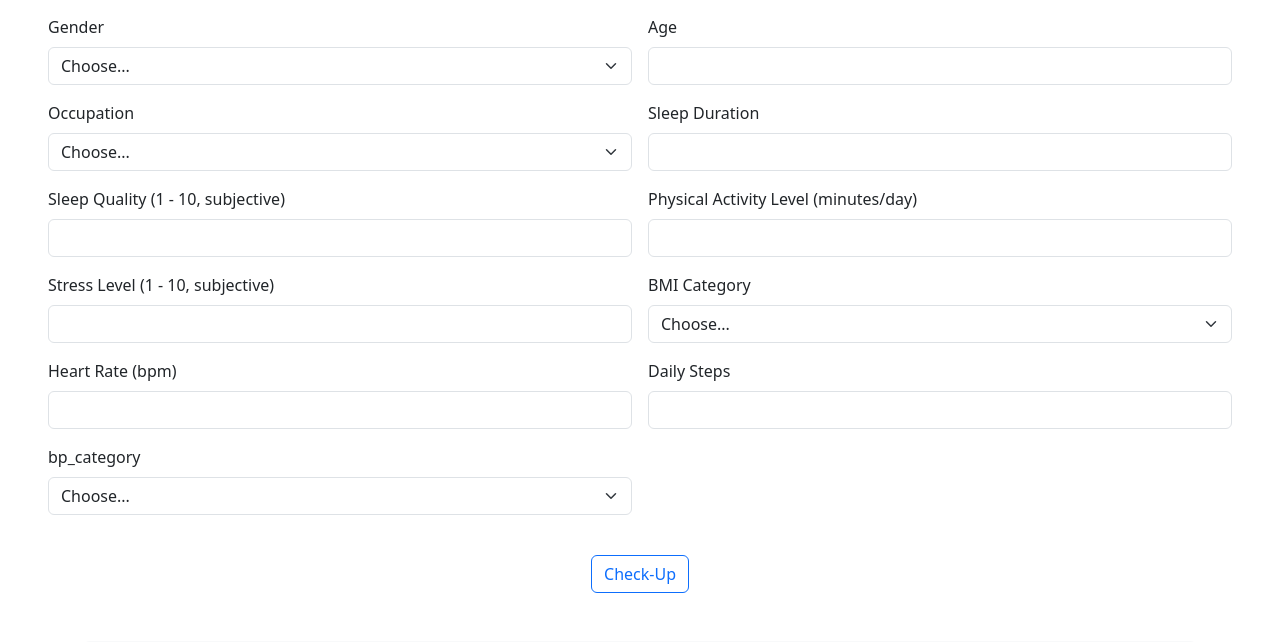
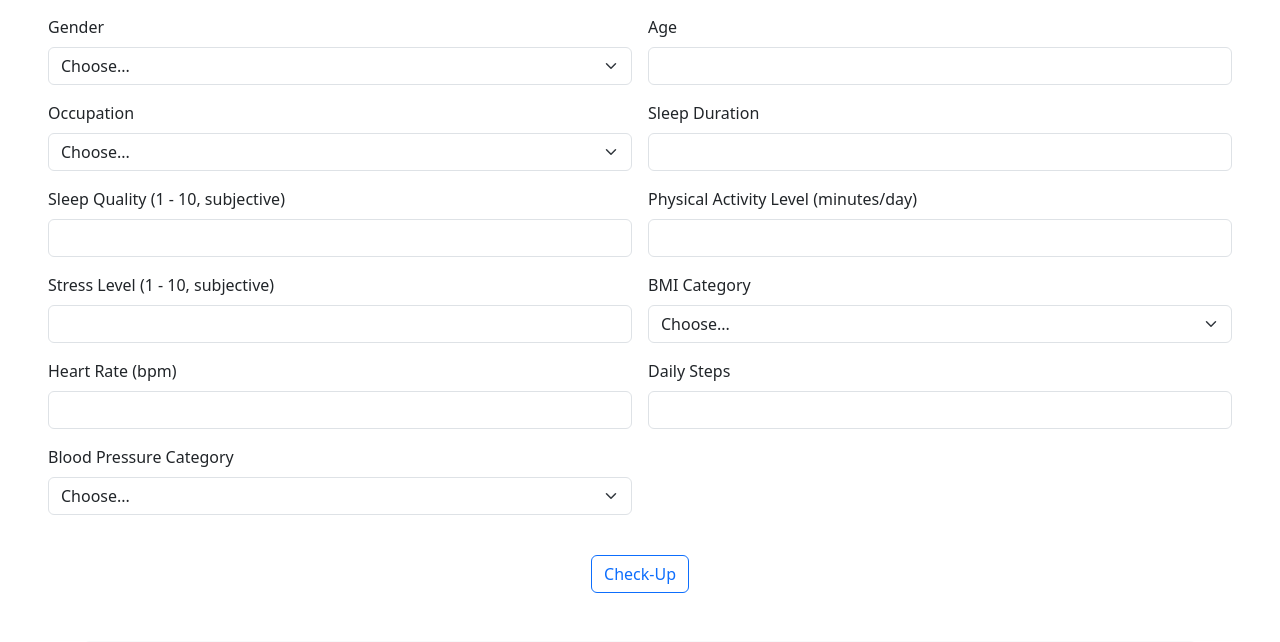
Before and after one commit to dolaemonngeong/ml-alp, a Flask app: page / in a window 1280 px wide. Shown: the part 267-909 px from the top of the page. Run offline with Flask 3, Linux system fonts and the light colour scheme; parts of the project's set-up code (start-up, migrations or seed data) failed here and were passed over; some libraries are stand-ins or nearby versions.

Commit message:
clean code & give explain

```diff
--- a/predictioin.py
+++ /dev/null
@@ -1,4 +0,0 @@
-import pandas as pd
-import pickle
-
-df = pd.read_csv("Sleep_health_and_lifestyle_dataset.csv")
--- a/templates/index.html
+++ b/templates/index.html
@@ -127,7 +127,7 @@
         <input type="number" class="form-control" id="Daily Steps" name="Daily Steps">
       </div>
       <div class="col-md-6">
-        <label for="inputBPCategory" class="form-label">bp_category</label>
+        <label for="inputBPCategory" class="form-label">Blood Pressure Category</label>
         <select class="form-select" id="bp_category" name="bp_category">
           <option selected>Choose...</option>
           <!-- <option value="1">low</option> -->
```
Also changed, not shown: app.py (+5 -5 lines), 2 other files.
